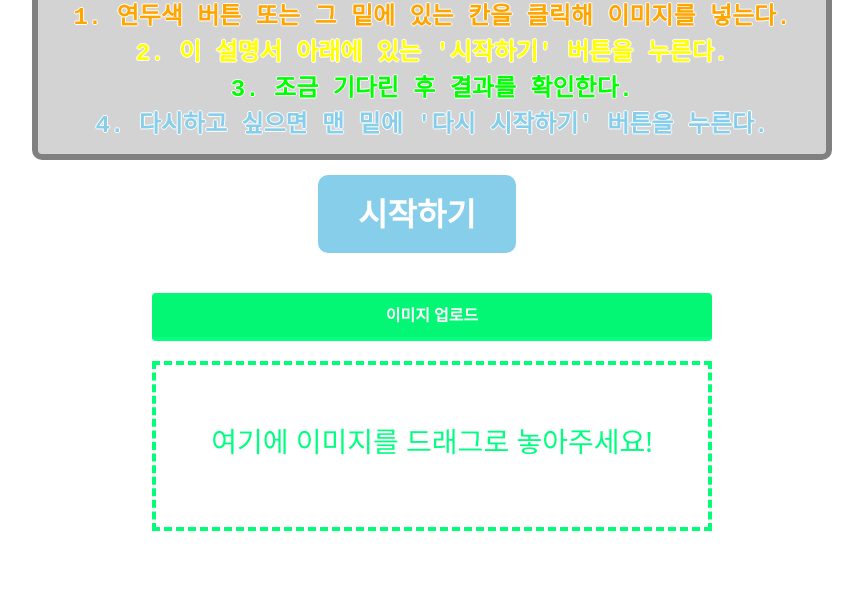
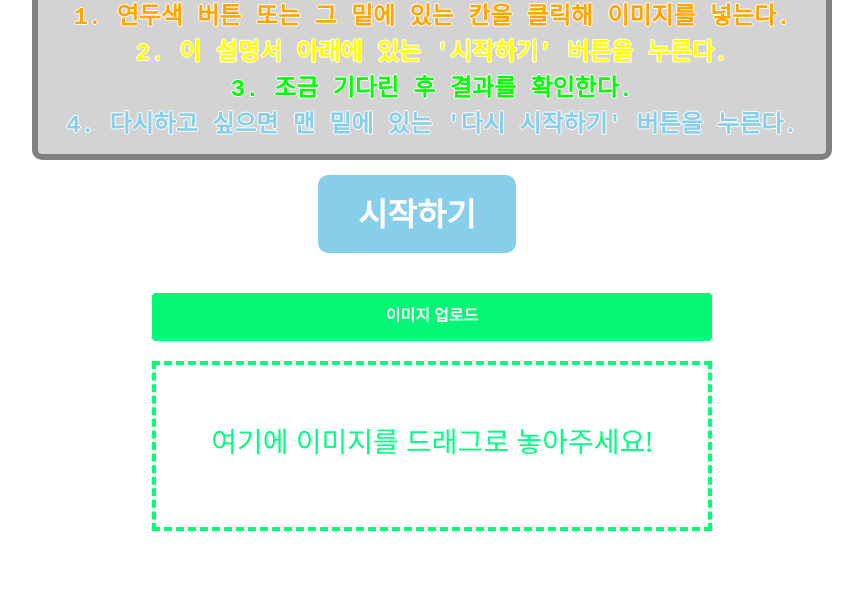
Before and after one commit to YTlaw80/SocialNetworkServiceLogoAnalyzer, a plain HTML site: page index.html in a window 1280 px wide. Shown: the part 200-800 px from the top of the page, without its empty margins (208-1071 px from the left). Drawn offline with nearby package versions, Linux system fonts and the light colour scheme; a web font is replaced by a local one.

Commit message:
sec_push

```diff
--- a/index.html
+++ b/index.html
@@ -12,7 +12,7 @@
   <div class="wrapper">
     <div class="head-part">
       <h1 id="title"><strong id="t1">S</strong><strong id="t2">N</strong><strong id="t3">S</strong> <strong id="t4">로</strong><strong id="t5">고</strong> <strong id="t6">분</strong><strong id="t7">석</strong><strong id="t8">기</strong></h1>
-    <div id="menual"><strong id="menual-start">사용 방법</strong><br><strong id="menual1">1. 연두색 버튼 또는 그 밑에 있는 칸을 클릭해 이미지를 넣는다.</strong><br><strong id="menual2">2. 이 설명서 아래에 있는 '시작하기' 버튼을 누른다.</strong><br><strong id="menual3">3. 조금 기다린 후 결과를 확인한다.</strong><br><strong id="menual4">4. 다시하고 싶으면 맨 밑에 '다시 시작하기' 버튼을 누른다.</strong></div>
+    <div id="menual"><strong id="menual-start">사용 방법</strong><br><strong id="menual1">1. 연두색 버튼 또는 그 밑에 있는 칸을 클릭해 이미지를 넣는다.</strong><br><strong id="menual2">2. 이 설명서 아래에 있는 '시작하기' 버튼을 누른다.</strong><br><strong id="menual3">3. 조금 기다린 후 결과를 확인한다.</strong><br><strong id="menual4">4. 다시하고 싶으면 맨 밑에 있는 '다시 시작하기' 버튼을 누른다.</strong></div>
       <button class="btn-start" type="button" onclick="init()">시작하기</button>
       <!-- <button class="btn-predict" type="button" onclick="predict()">Predict</button> -->
     </div>
```
